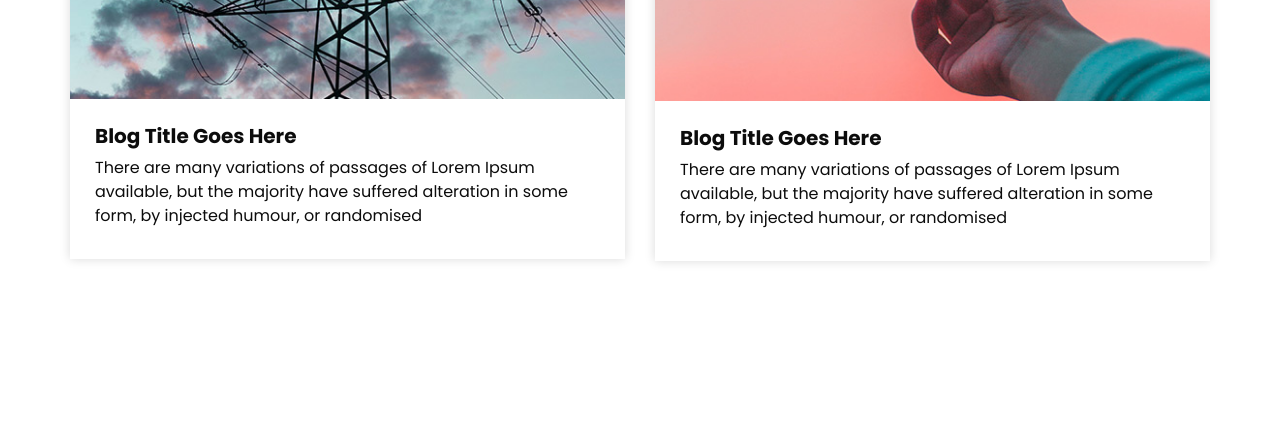
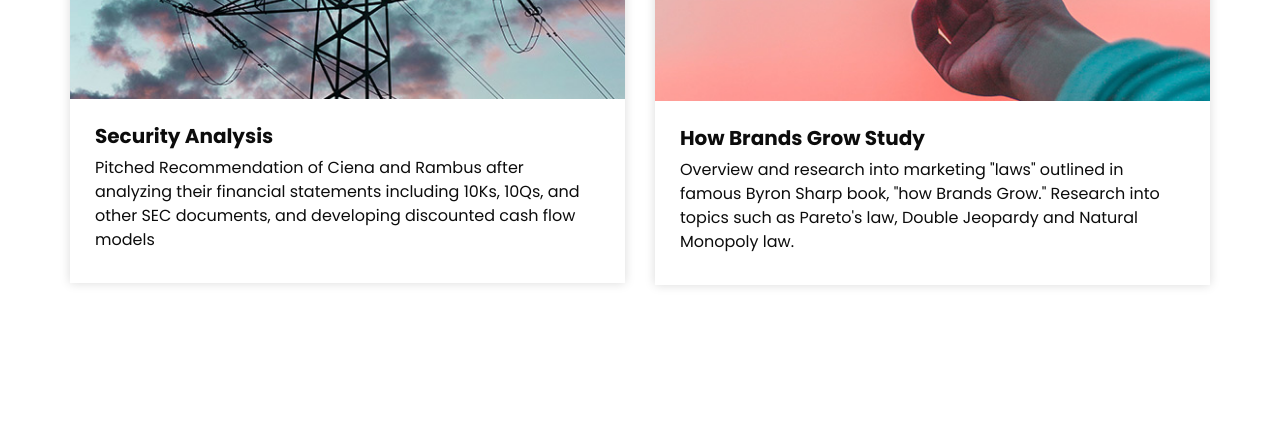
Before and after one commit to Landerson1234/LAportfolio, a plain HTML site: page index.html in a window 1280 px wide. Shown: the part 3240-3678 px from the top of the page. Drawn offline with nearby package versions, Linux system fonts and the light colour scheme.

Commit message:
home page update

```diff
--- a/index.html
+++ b/index.html
@@ -276,10 +276,10 @@
             </div>
             <div class="detail-box">
               <h5>
-                Blog Title Goes Here
+                Security Analysis
               </h5>
               <p>
-                There are many variations of passages of Lorem Ipsum available, but the majority have suffered alteration in some form, by injected humour, or randomised
+                Pitched Recommendation of Ciena and Rambus after analyzing their financial statements including 10Ks, 10Qs, and other SEC documents, and developing discounted cash flow models
               </p>
             </div>
           </div>
@@ -291,10 +291,10 @@
             </div>
             <div class="detail-box">
               <h5>
-                Blog Title Goes Here
+               How Brands Grow Study
               </h5>
               <p>
-                There are many variations of passages of Lorem Ipsum available, but the majority have suffered alteration in some form, by injected humour, or randomised
+                Overview and research into marketing "laws" outlined in famous Byron Sharp book, "how Brands Grow." Research into topics such as Pareto's law, Double Jeopardy and Natural Monopoly law.
               </p>
             </div>
           </div>
```
